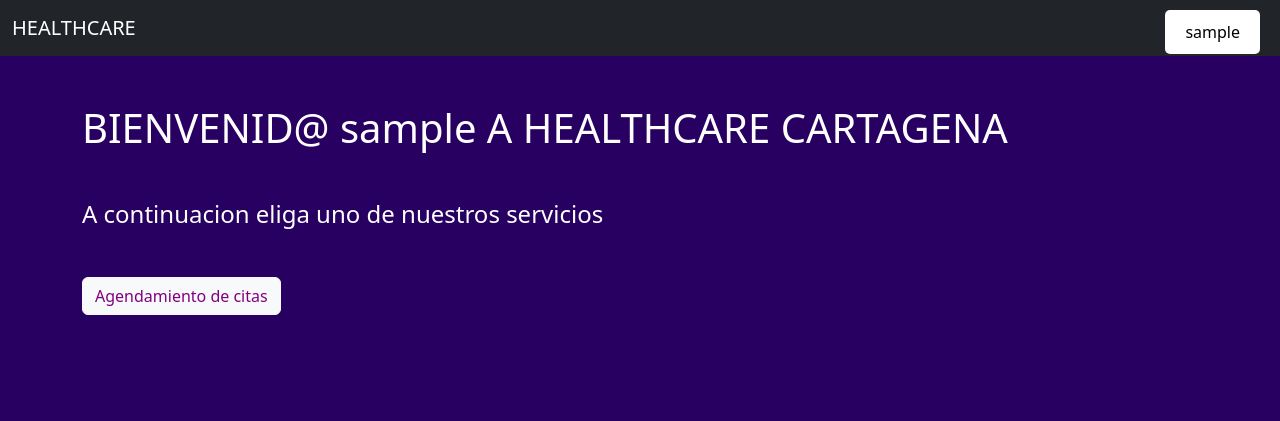
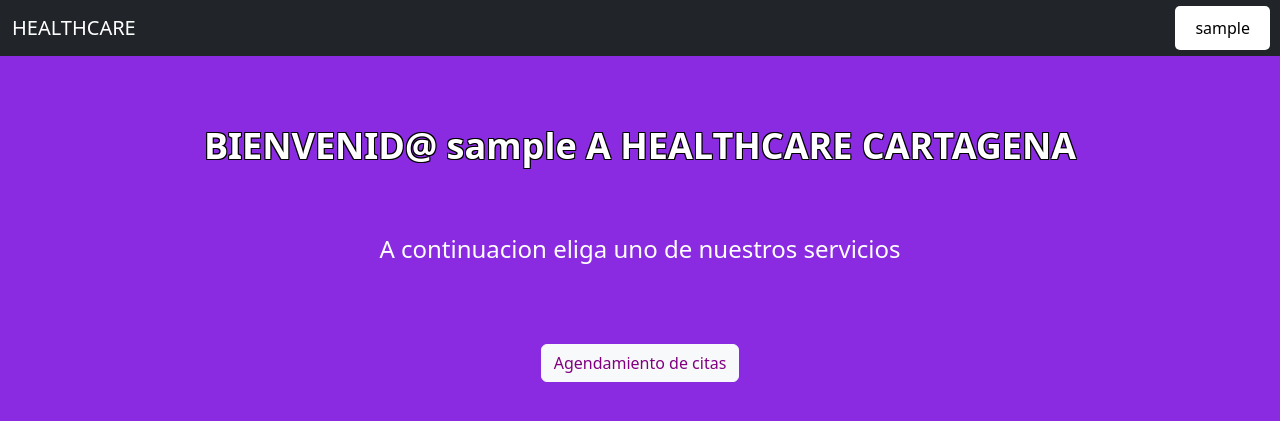
Before and after one commit to luisariass/DS_HealthCare, a Flask app: page /usuario in a window 1280 px wide. Shown: the top 421 px of the page. Run offline with Flask 3, Linux system fonts and the light colour scheme; the visitor is signed in with stand-in values (Sample User, id 1).

Commit message:
uptade another things

```diff
--- a/templates/base.html
+++ b/templates/base.html
@@ -7,7 +7,7 @@
       <title> {%block  title%}{%endblock%}</title>
   </head>
   <body>
-    <nav class="navbar navbar-expand-md navbar-dark bg-dark">
+    <nav class="navbar navbar-expand-md navbar-dark bg-dark" >
       <div class="container-fluid">
         <a class="navbar-brand" href="/">HEALTHCARE</a>
         <button class="navbar-toggler" type="button" data-bs-toggle="collapse" data-bs-target="#navbarNavAltMarkup" aria-controls="navbarNavAltMarkup" aria-expanded="false" aria-label="Toggle navigation">
@@ -16,10 +16,7 @@
         <div class="collapse navbar-collapse" id="navbarNavAltMarkup">
           <div class="navbar-nav">
             <a class="nav-link active" aria-current="page" href="/">INICIO</a>
-            <a class="nav-link" href="/servicios">SERVICIOS</a>
-            <a class="nav-link" href="/quienes">QUIENES SOMOS</a>
             <a class ="nav-link" href="/login">INICIO SESION</a>
-            <a class ="nav-link" href="/registro">REGISTRARSE</a>
           </div>
         </div>
       </div>
--- a/templates/usuario.html
+++ b/templates/usuario.html
@@ -4,11 +4,38 @@
     <meta charset="UTF-8">
     <meta name="viewport" content="width=device-width, initial-scale=1.0">
     <link href="https://cdn.jsdelivr.net/npm/bootstrap@5.3.2/dist/css/bootstrap.min.css" rel="stylesheet" integrity="sha384-T3c6CoIi6uLrA9TneNEoa7RxnatzjcDSCmG1MXxSR1GAsXEV/Dwwykc2MPK8M2HN" crossorigin="anonymous">
-    <title>PTAGENCY</title>
+    <title>Healthcare</title>
     <style>
+        .container {
+            border-radius: 10px;
+            padding: 20px;
+        }
+
+        .container-center {
+            display: flex;
+            justify-content: center;
+            align-items: center;
+            padding: 20px;
+        }
+
+        .container-center h4 {
+            text-align: center;
+        }
+
+        .container-center p {
+            text-align: justify;
+        }
+
+        .container button {
+            display: flex;
+            justify-content: center;
+            align-items: center;
+            margin: 0 auto;
+            width: 20%;
+        }
 
         body {
-            background-color: #280062;
+            background-color: rgba(138, 43, 226);
             margin: 0;
             padding: 0;
         }
@@ -30,21 +57,12 @@
             margin: 0 10px;
         }
 
-        .login-button {
-            background-color: black; /* Color de fondo negro */
-            color: white; /* Texto en naranja */
-        }
-
-        .logout-button {
-            background-color: black; /* Color de fondo negro */
-            color: white; /* Texto en naranja */
-        }
 
         .dropdown {
             position: absolute; /* Cambiado a posición absoluta */
-            top: 10px; /* Ajusta la posición en la esquina superior derecha */
-            right: 20px;
-        }
+            top: 6px; /* Ajusta la posición en la esquina superior derecha */
+            right: 10px;
+        } /* Ajuste de boton login */
 
         .dropdown-content {
             display: none;
@@ -77,26 +95,29 @@
             background-color: black;
             color: white;
         }
+
+        .texto-contorneado {
+            font-size: 36px;
+            font-weight: bold;
+            color: white;
+            text-shadow:
+                -1px -1px 0 #000,
+                 1px -1px 0 #000,
+                -1px  1px 0 #000,
+                 1px  1px 0 #000;
+        }
+
     </style>
 </head>
 <body>
-    <nav class="navbar navbar-expand-md navbar-dark bg-dark">
+    <nav class="navbar navbar-expand-md navbar-dark bg-dark" >
         <div class="container-fluid">
             <a class="navbar-brand" href="/usuario">HEALTHCARE</a>
             <button class="navbar-toggler" type="button" data-bs-toggle="collapse" data-bs-target="#navbarNavAltMarkup" aria-controls="navbarNavAltMarkup" aria-expanded="false" aria-label="Toggle navigation">
                 <span class="navbar-toggler-icon"></span>
             </button>
-            <div class="collapse navbar-collapse" id="navbarNavAltMarkup"></div>
+            </div>
         </div>
-    </nav>
-    <div class="container my-5">
-        <h1 style="color: white;">BIENVENID@ {{ user_name }} A HEALTHCARE CARTAGENA</h1>
-        <div class="container-center my-5">
-                <div class="col-md-7">
-                    <h4 style="color: white;">A continuacion eliga uno de nuestros servicios</h4>
-                </div>
-        </div>
-        <a style="color: purple;" href="{{ url_for('agenda') }}" class="btn btn-light">Agendamiento de citas</a>
         <div class="user-info">
             <div class="dropdown">
                 <button class="dropdown-button">{{ user_name }}</button>
@@ -105,7 +126,17 @@
                 </div>
             </div>
         </div>
+    </nav>
+    <div class="container my-5 text-center">
+        <h1   class="texto-contorneado">BIENVENID@ {{ user_name }} A HEALTHCARE CARTAGENA</h1>
+        <div class="container-center my-5">
+                <div class="col-md-7">
+                    <h4 style="color: white;">A continuacion eliga uno de nuestros servicios</h4>
+                </div>
+        </div>
+        <a style="color: purple;" href="{{ url_for('agenda') }}" class="btn btn-light my-1">Agendamiento de citas</a>
     </div>
     {% block content %}{% endblock %}
+
 </body>
 </html>
```
Also changed, not shown: templates/agendamiento.html (+13 -10 lines), templates/delete_succes.html (deleted, +0 -16 lines), templates/home.html (+54 -8 lines), templates/lista_citas.html (+5 -4 lines), templates/login.html (+6 -6 lines), templates/registro.html (+5 -6 lines).
